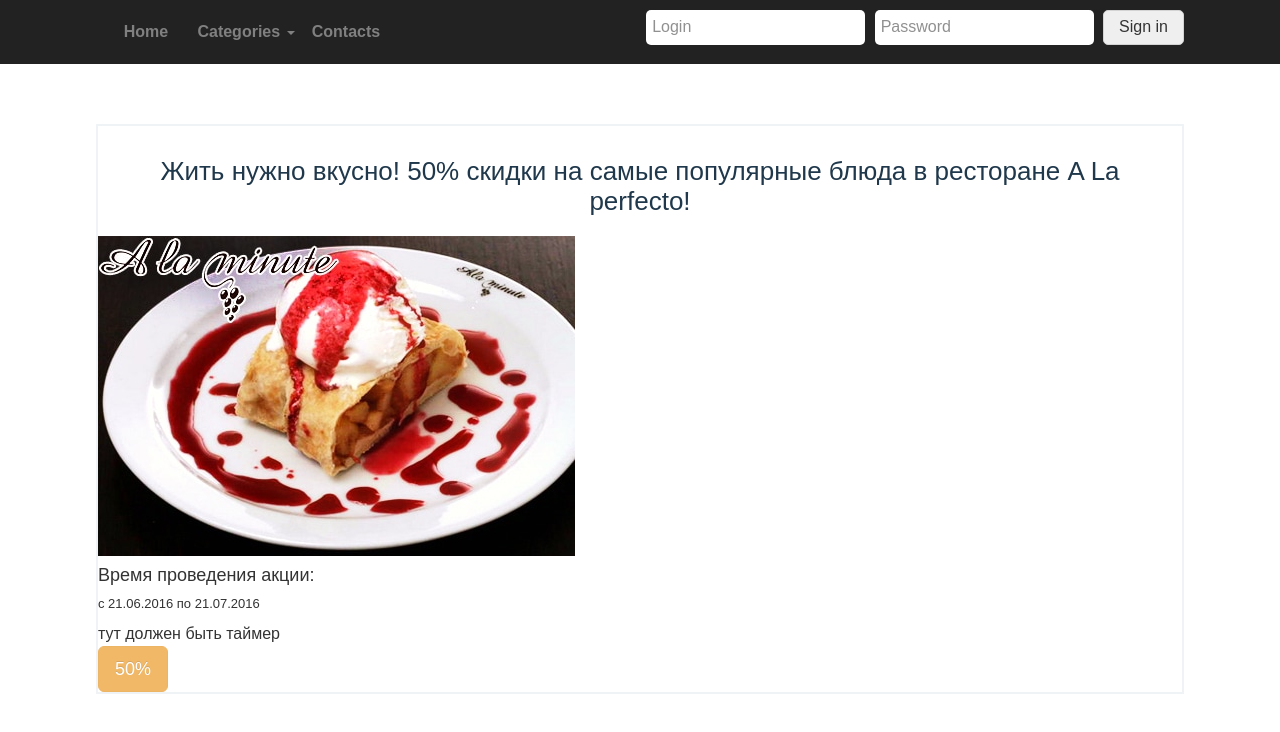
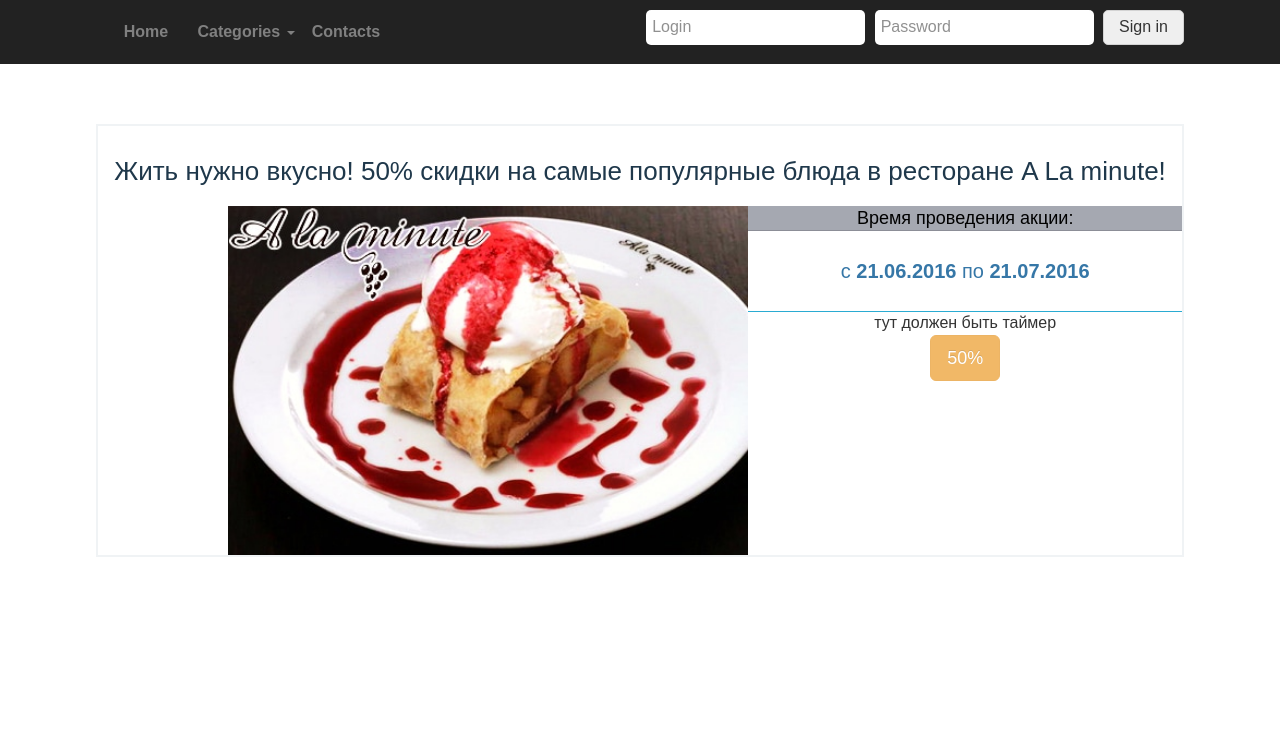
Before and after one commit to back-D/avail, a plain HTML site: page avail_list/restoraunt_meat/index.html in a window 1280 px wide. Drawn offline with Linux system fonts and the light colour scheme.

Commit message:
some changes to photoBlockDescription

```diff
--- a/avail_list/restoraunt_meat/index.html
+++ b/avail_list/restoraunt_meat/index.html
@@ -43,19 +43,23 @@
 
 <main>
     <div class="container">
-        <div class="content">
-            <h1 class="content-title">Жить нужно вкусно! 50% скидки на самые популярные блюда в ресторане A La perfecto!
+        <div class="content clearfix">
+            <h1 class="content-title">Жить нужно вкусно! 50% скидки на самые популярные блюда в ресторане A La minute!
             </h1>
-            <div class="photoBlock">
+            <div class="photoBlock clearfix">
+                <div class="photoBlockLeftSide clearfix">
                     <img src="../../img/main20106_1.jpg">
+                </div>
+                <div class="photoBlockRightSide">
                     <div class="photoBlockDescription">
                         <div class="availDate">
                             <h4>Время проведения акции:</h4>
-                        <p>c 21.06.2016 по 21.07.2016</p>
+                            <p>c <strong>21.06.2016</strong> по <strong>21.07.2016</strong></p>
                         </div>
                         <div id="my-count-down">тут должен быть таймер</div>
                         <div class="availSize">
-                        <button type="button" class="btn btn-warning btn-lg disabled">50%</button>
+                            <a href="#" class="btn btn-warning btn-lg disabled" role="button">50%</a>
+                        </div>
                     </div>
                 </div>
             </div>
--- a/css/style.css
+++ b/css/style.css
@@ -215,3 +215,47 @@
     color: #1f384b;
     text-align: center;
 }
+
+.photoBlock > .photoBlockLeftSide {
+    width: 60%;
+    float: left;
+}
+
+.photoBlock > .photoBlockLeftSide img {
+    width: 80%;
+    float: right;
+
+}
+
+.photoBlock > .photoBlockRightSide {
+    width: 40%;
+    float: left;
+}
+
+.photoBlock > .photoBlockRightSide > .photoBlockDescription {
+    text-align: center;
+}
+
+.availDate {
+    border-bottom: 1px solid #2aabd2;
+}
+.availDate h4 {
+    margin: 0;
+    background: #a5a8b1;
+    color: black;
+    font-size: 18px;
+    border-bottom: 1px solid #8c8e97;
+    line-height: 24px;
+}
+
+.availDate p {
+    font-size: 20px;
+    color: #3677a7;
+    line-height: 4;
+    margin: 0;
+}
+
+.availSize {
+    margin: 0;
+    vertical-align: middle;
+}
```
Lines whose indentation alone changed are shown as unchanged.
